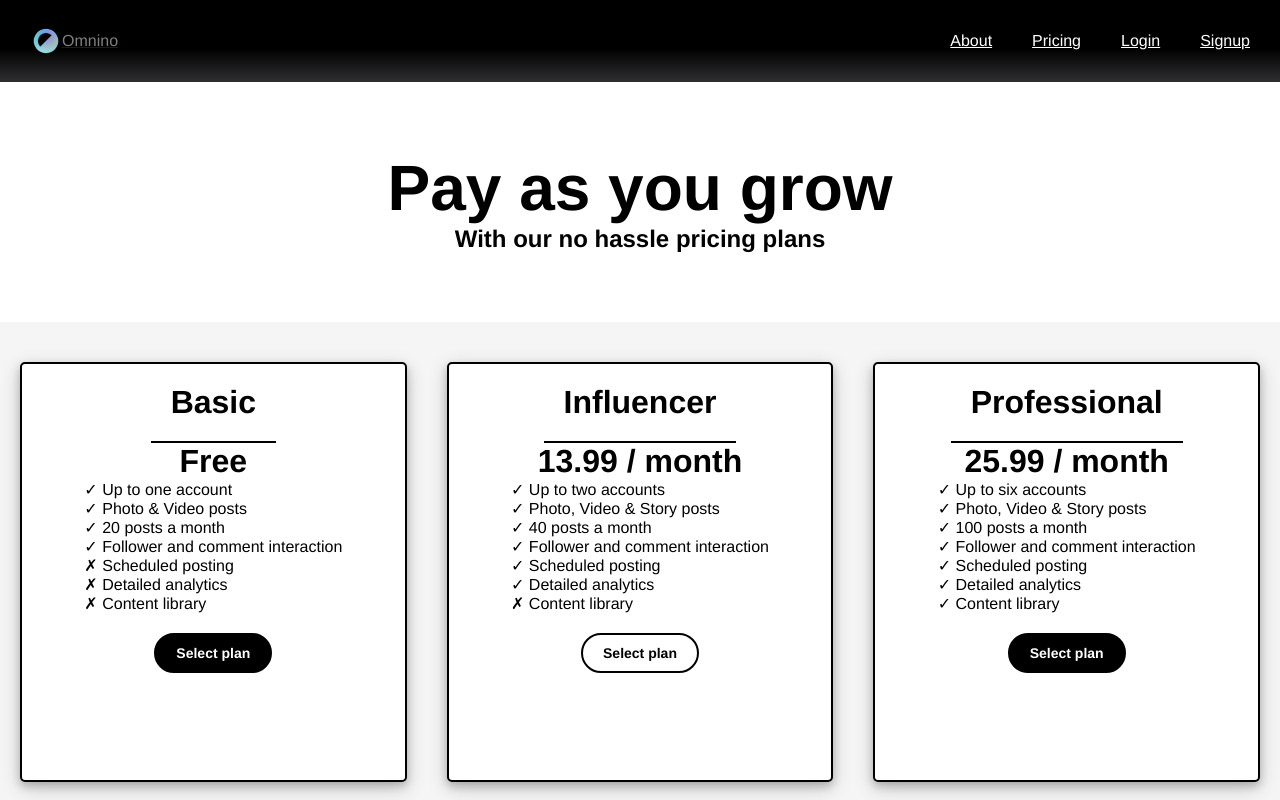
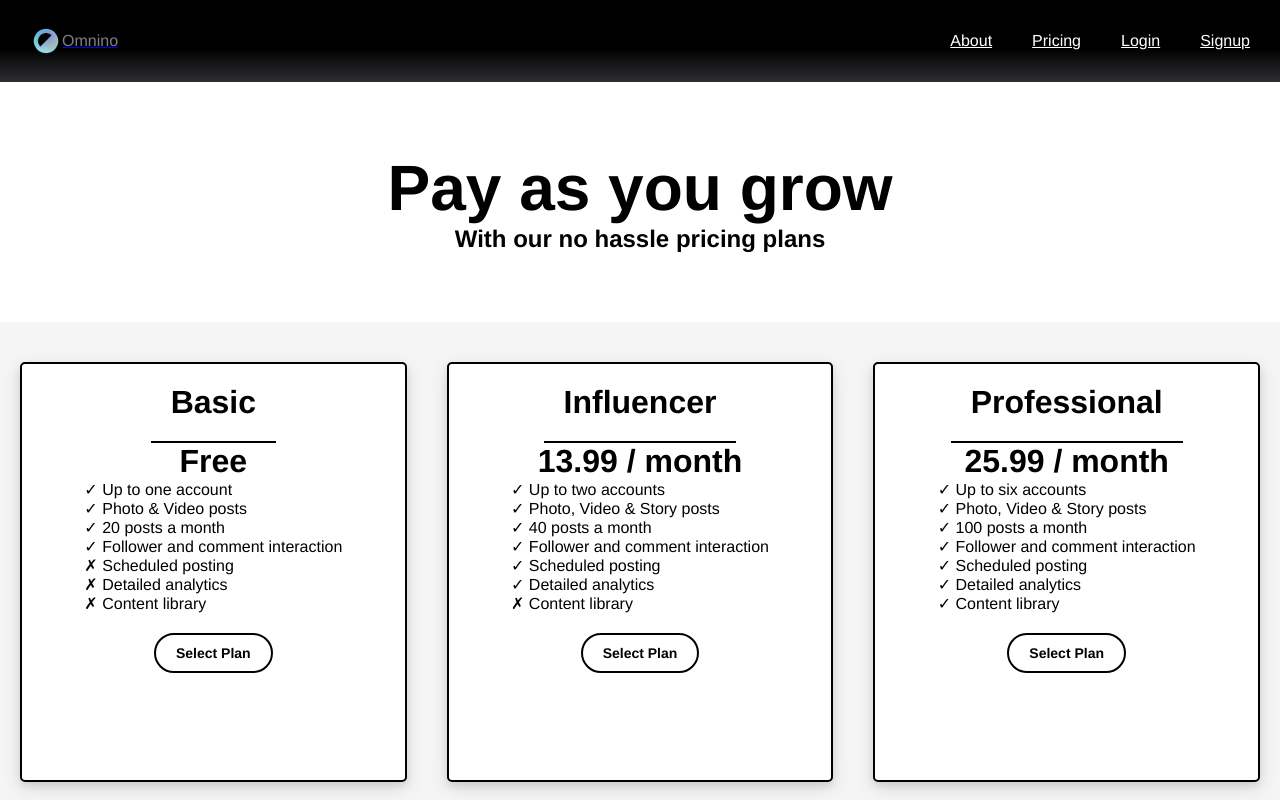
Before and after one commit to mvelak/Omnino, a Next.js app: page /pricing in a window 1280 px wide. Shown: the top 800 px of the page. Built offline with nearby package versions, Linux system fonts and the light colour scheme; no server answers.

Commit message:
Bug fixes

```diff
--- a/components/app/sidebar.js
+++ b/components/app/sidebar.js
@@ -1,4 +1,4 @@
-import React, { useState } from "react";
+import React from "react";
 import styled from "styled-components";
 
 const Sidebar = ({ setSelectedContent }) => {
@@ -9,7 +9,7 @@ const Sidebar = ({ setSelectedContent }) => {
         <MenuContainer>
             {items.map(
                 (item) => (
-                    <MenuItem>
+                    <MenuItem key={item.name}>
                         <Button onClick={() => setSelectedContent(item.name)}>{item.name}</Button>
                     </MenuItem>
                 )
--- a/context/StateContext.js
+++ b/context/StateContext.js
@@ -1,7 +1,7 @@
 import React, { createContext, useContext, useState, useEffect } from 'react';
 import { onIdTokenChanged } from 'firebase/auth';
 import { auth, db } from '@/backend/firebase'
-import { getFirestore, doc, getDoc } from "firebase/firestore";
+import { doc, getDoc } from "firebase/firestore";
 
 const Context = createContext();
 
--- a/pages/api/auth/[...nextauth].js
+++ b/pages/api/auth/[...nextauth].js
@@ -18,12 +18,12 @@ export default NextAuth({
         }),
     ],
     callbacks: {
-        async session({ session, token, user }) {
+        async session({ session, token }) {
             session.user.id = token.id;
             session.accessToken = token.accessToken;
             return session;
         },
-        async jwt({ token, user, account, profile, isNewUser }) {
+        async jwt({ token, user, account}) {
             if (user) {
                 token.id = user.id;
             }
@@ -33,5 +33,4 @@ export default NextAuth({
             return token;
         },
     },
-    secret: process.env.NEXT_AUTH_SECRET,
 });
--- a/pages/app/dashboard.js
+++ b/pages/app/dashboard.js
@@ -35,7 +35,7 @@ export default function Dashboard() {
                         </LogoContainer>
                     </HeadingContainer>
                     <InnerContainer>
-                        <SidebarContainer isExpanded={isExpanded}>
+                        <SidebarContainer $isExpanded={isExpanded}>
                             <Sidebar setSelectedContent={setSelectedContent}/>
                         </SidebarContainer>
                         <ContentContainer>
@@ -98,7 +98,7 @@ const Icon = styled.img`
 `;
 
 const SidebarContainer = styled.aside`
-    width: ${(props) => (props.isExpanded ? "15%" : "0%")};
+    width: ${(props) => (props.$isExpanded ? "15%" : "0%")};
     height: 100%;
     background: whitesmoke;
     transition: width 0.3s ease;
--- a/pages/pricing.js
+++ b/pages/pricing.js
@@ -1,5 +1,6 @@
 import React from "react";
 import styled from "styled-components";
+import { useStateContext } from "@/context/StateContext"
 import Navbar from "@/components/navbar";
 import Footer from "@/components/footer";
 import MiniHero from "@/components/minihero";
@@ -7,8 +8,8 @@ import SolidButton from "@/components/solidbutton";
 import HollowButton from "@/components/hollowButton";
 
 export default function Pricing() {
-    // Can update the different pricing plans as needed in this plans array
-    // Also need to update PricingContainer if we add more plans
+    const { userInfo } = useStateContext();
+
     const plans = [
         {
             name: "Basic",
@@ -22,7 +23,7 @@ export default function Pricing() {
                 { text: "Detailed analytics", included: false },
                 { text: "Content library", included: false }
             ],
-            button: <SolidButton text={"Select plan"} link={"/about"}/>
+            link: "/pricing"
         },
         {
             name: "Influencer",
@@ -36,7 +37,7 @@ export default function Pricing() {
                 { text: "Detailed analytics", included: true },
                 { text: "Content library", included: false }
             ],
-            button: <HollowButton text={"Select plan"} link={"/about"}/>
+            link: "/pricing"
         },
         {
             name: "Professional",
@@ -50,7 +51,7 @@ export default function Pricing() {
                 { text: "Detailed analytics", included: true },
                 { text: "Content library", included: true }
             ],
-            button: <SolidButton text={"Select plan"} link={"/about"}/>
+            link: "/pricing"
         },
     ];
 
@@ -65,9 +66,16 @@ export default function Pricing() {
                         <PricingHeader>{plan.name}</PricingHeader>
                         <PricingLabel>{plan.price}</PricingLabel>
                         <FeatureList>
-                            {plan.features.map((feature) => (<li>{feature.included ? "✓" : "✗"} {feature.text}</li>))}
+                            {plan.features.map((feature, index) => (
+                                <li key={index}> {feature.included ? "✓" : "✗"} {feature.text} </li>
+                            ))}
                         </FeatureList>
-                        <ButtonContainer>{plan.button}</ButtonContainer>
+                        <ButtonContainer>
+                            {userInfo?.plan === plan.name
+                                ? <SolidButton text={"Your Plan"} link={"/pricing"}/>
+                                : <HollowButton text={"Select Plan"} link={plan.link}/>
+                            }
+                        </ButtonContainer>
                     </PricingBox>
                 ))}
             </PricingContainer>
@@ -96,8 +104,8 @@ const PricingBox = styled.div`
     flex-direction: column;
     border-radius: 5px;
     border: 2px solid black;
-    box-shadow: 0 4px 8px 0 rgba(0, 0, 0, 0.2), 0 6px 20px 0 rgba(0, 0, 0, 0.19);
     margin: 40px 20px;
+    box-shadow: 0 4px 8px 0 rgba(0, 0, 0, 0.1), 0 6px 20px 0 rgba(0, 0, 0, 0.1);
 
     transition: all 0.3s ease;
     &:hover {
```
Also changed, not shown: components/app/content/create.js (+8 -3 lines), 1 other file (tests, documents, lock files or other folders).
